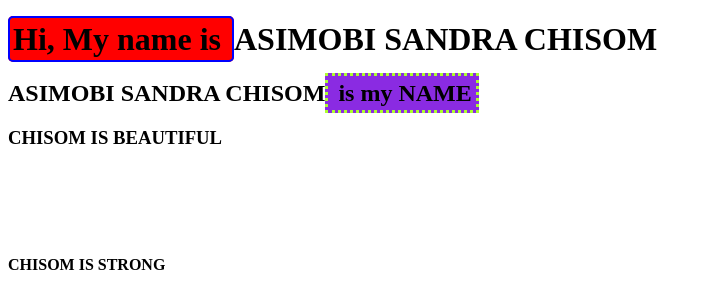
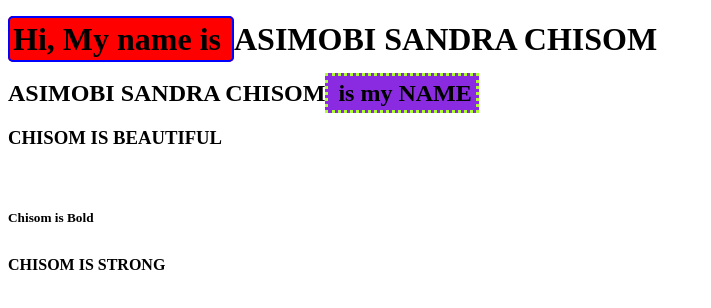
Before and after one commit to AsimobiChisomSandra/mentorme-website, a plain HTML site: page name.html in a window 1280 px wide. Shown: the whole page, without its empty margins (0-711 px from the left). Drawn offline with Linux system fonts and the light colour scheme.

Commit message:
saving texts and styles

```diff
--- a/name.css
+++ b/name.css
@@ -1,3 +1,5 @@
+/* Pseudo-Element */
+
 h1::before{
   content: "Hi, My name is ";
   background-color: red;
--- a/name.html
+++ b/name.html
@@ -11,5 +11,6 @@
   <h2>ASIMOBI SANDRA CHISOM</h2>
   <h3>CHISOM IS BEAUTIFUL</h3>
   <h4>CHISOM IS STRONG</h4>
+  <h5>Chisom is Bold</h5>
 </body>
 </html>
```
